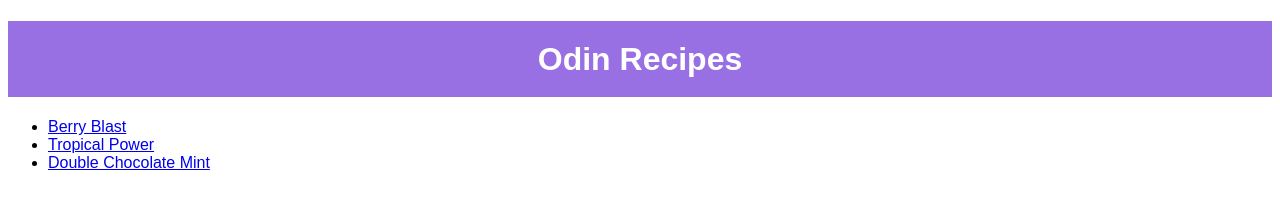
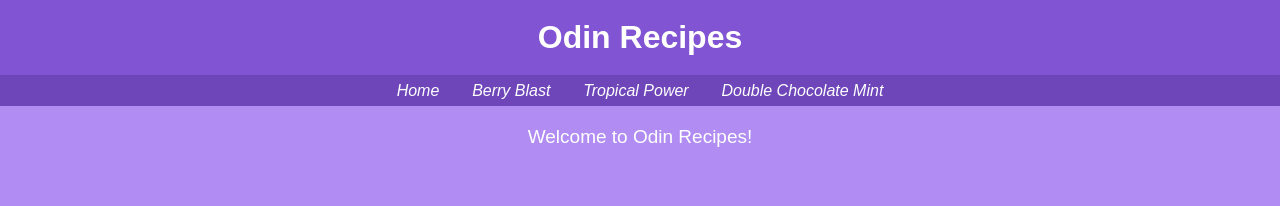
Before and after one commit to ivanRsalcedo/odin-recipes, a plain HTML site: page index.html in a window 1280 px wide. Drawn offline with Linux system fonts and the light colour scheme.

Commit message:
Replace list with header links and apply taro tea theme
- Replaced <ul> with a div.home-links flexbox nav
- Linked all recipe pages together via the header
- Added taro purple background and matching theme

```diff
--- a/index.html
+++ b/index.html
@@ -8,10 +8,21 @@
 </head>
 <body>
     <h1>Odin Recipes</h1>
-    <ul>
-        <li><a href="recipes/berry_blast.html">Berry Blast</a></li>
-        <li><a href="recipes/tropical_power.html">Tropical Power</a></li>
-        <li><a href="recipes/double_chocolate_mint.html">Double Chocolate Mint</a></li>
-    </ul>
+
+    <div class="home-links">
+        <a href="index.html">Home</a>
+        <a href="recipes/berry_blast.html">Berry Blast</a>
+        <a href="recipes/tropical_power.html">Tropical Power</a>
+        <a href="recipes/double_chocolate_mint.html">Double Chocolate Mint</a>
+    </div>
+
+    <div class="container">
+
+        <p>
+            Welcome to Odin Recipes!
+        </p>
+
+    </div>
+
 </body>
 </html>
--- a/styles.css
+++ b/styles.css
@@ -1,10 +1,42 @@
 * {
+    margin: 0;
     font-family: Arial, Helvetica, sans-serif;
+    box-sizing: border-box;
+}
+
+body {
+    background-color: #8a70b9;
+}
+
+p {
+    padding: 20px;
+    color: white;
+    font-size: 19px;
 }
 
 h1 {
-    background-color: #9970e4;
+    background-color: #8054d2;
     padding: .6em;
     text-align: center;
     color: white;
 }
+
+.home-links {
+    display: flex;
+    justify-content: center;
+    gap: 20px;
+    background-color:#6f46ba
+}
+
+.home-links a {
+    text-decoration: none;
+    color: white;
+    font-style: italic;
+    padding: .4em;
+}
+
+.container {
+    min-height: 100vh;
+    background-color: #b18df3;
+    text-align: center;
+}
```
Also changed, not shown: recipes/berry_blast.html (+6 -1 lines), recipes/double_chocolate_mint.html (+6 -1 lines), recipes/tropical_power.html (+6 -1 lines).
